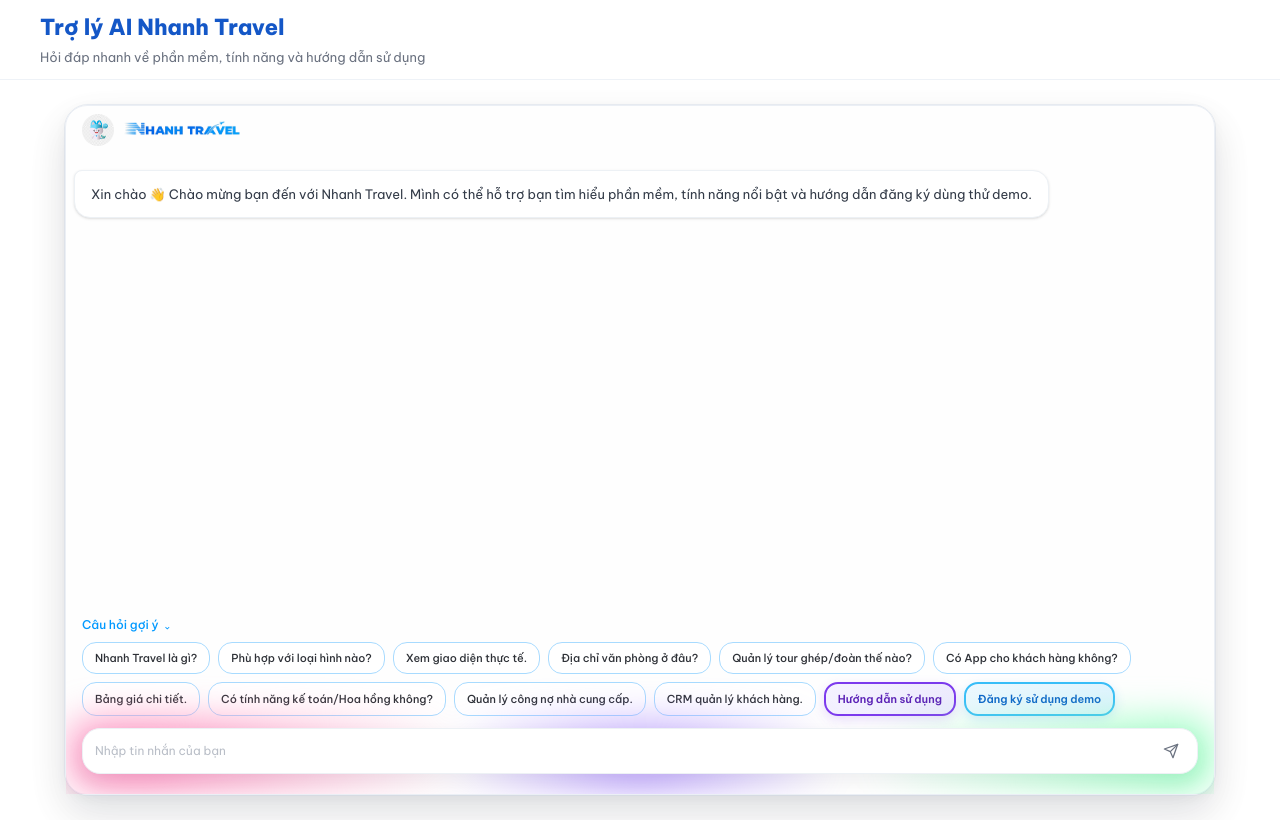
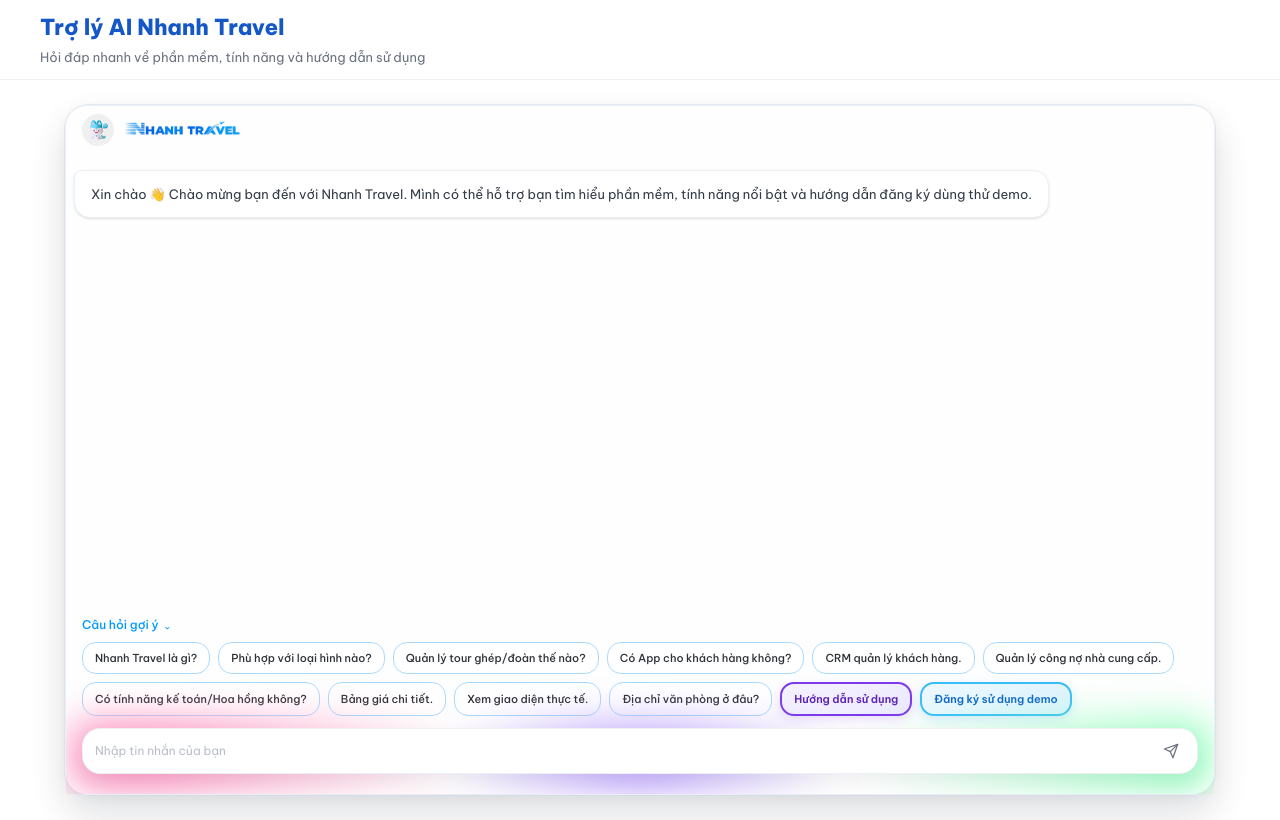
Before and after one commit to maiphun1412/NguyenThiPhuongMai_Nhanh, a Next.js app: page /tro-ly-ai in a window 1280 px wide. Built offline with nearby package versions, Linux system fonts and the light colour scheme.

Commit message:
update chat_AI

```diff
--- a/src/lib/chatbot-data.ts
+++ b/src/lib/chatbot-data.ts
@@ -22,14 +22,14 @@ export type ConversationItem = {
 export const quickQuestions = [
   "Nhanh Travel là gì?",
   "Phù hợp với loại hình nào?",
+  "Quản lý tour ghép/đoàn thế nào?",
+  "Có App cho khách hàng không?",
+  "CRM quản lý khách hàng.",
+  "Quản lý công nợ nhà cung cấp.",
+  "Có tính năng kế toán/Hoa hồng không?",
+  "Bảng giá chi tiết.",
   "Xem giao diện thực tế.",
   "Địa chỉ văn phòng ở đâu?",
-  "Quản lý tour ghép/đoàn thế nào?",
-  "Có App cho khách hàng không?",
-  "Bảng giá chi tiết.",
-  "Có tính năng kế toán/Hoa hồng không?",
-  "Quản lý công nợ nhà cung cấp.",
-  "CRM quản lý khách hàng.",
 ];
 
 export const answerMap: Record<string, AnswerItem> = {
--- a/test-widget.html
+++ b/test-widget.html
@@ -15,6 +15,5 @@
 
 
 
-
 </body>
 </html>
```
